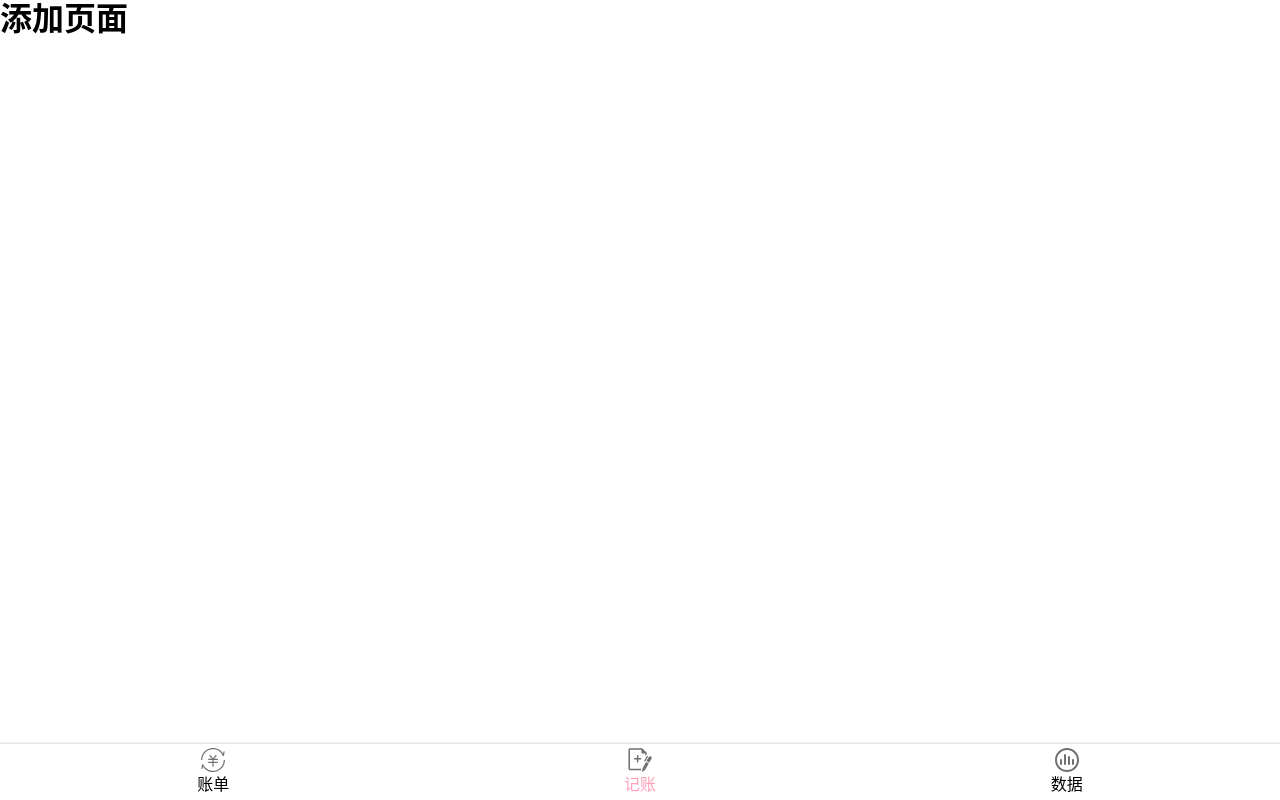
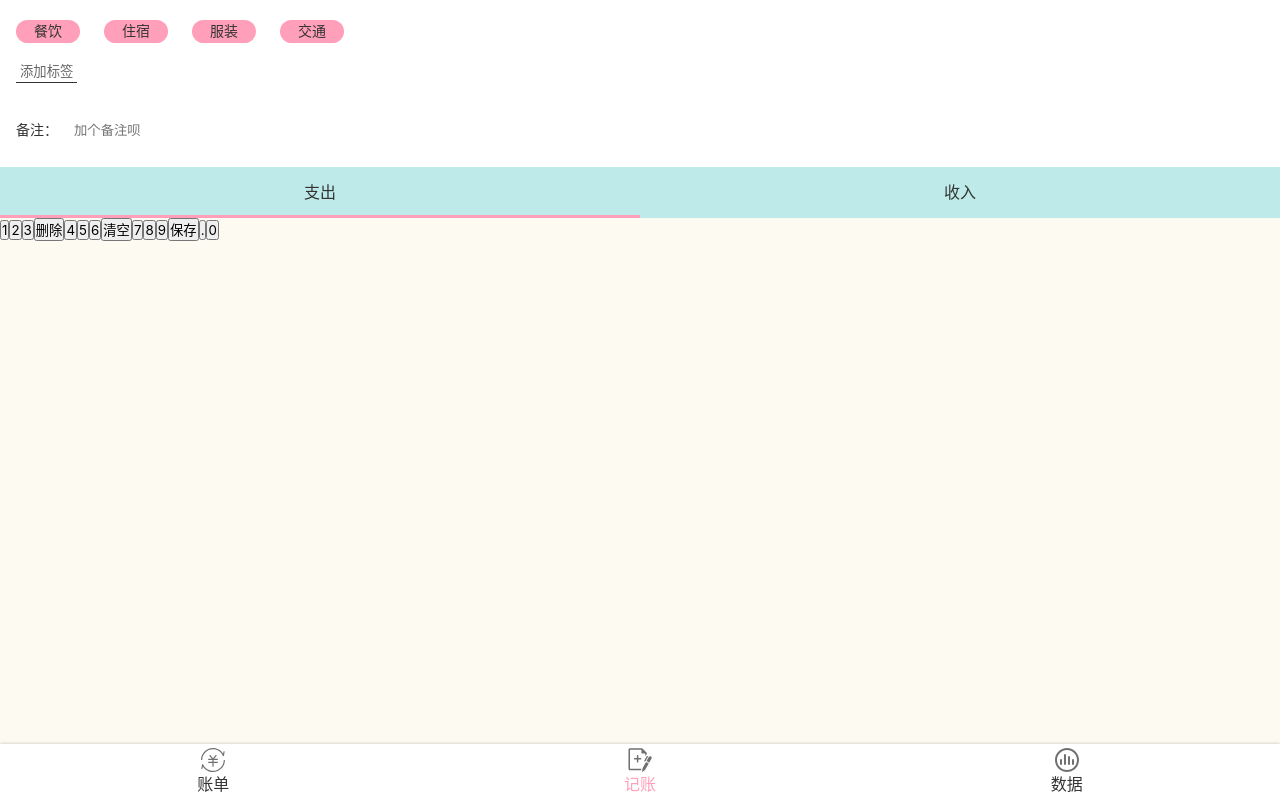
Before and after one commit to WUXIAOd/xiaoebk, a React app: page /#/add in a window 1280 px wide. Built offline with nearby package versions, Linux system fonts and the light colour scheme.

Commit message:
add页面tags、note和category UI完成

```diff
--- a/src/App.tsx
+++ b/src/App.tsx
@@ -10,9 +10,15 @@ import Bill from './views/Bill';
 import Add from './views/Add';
 import Chart from './views/Chart';
 import NoMatch from './views/NoMatch';
+import styled from 'styled-components';
+
+const AppWrapper = styled.div`
+color: #333;
+`
 
 function App() {
   return (
+    <AppWrapper>
       <Router>
         <Switch>
           <Route path="/bill">
@@ -30,6 +36,7 @@ function App() {
           </Route>
         </Switch>
       </Router>
+    </AppWrapper>
   );
 }
 
--- a/src/components/Nav.tsx
+++ b/src/components/Nav.tsx
@@ -4,6 +4,7 @@ import React from 'react';
 import Icon from './Icon';
 
 const NavWrapper = styled.nav`
+  background: #fff;
   line-height: 24px;
   box-shadow: 0 0 3px rgba(0,0,0,0.25);
   >ul {
--- a/src/index.scss
+++ b/src/index.scss
@@ -28,8 +28,15 @@ body{
   font-family: $font-hei;
   font-size: 16px;
   line-height: 1.2;
+  background: #FDFAF1;
 }
 .icon{
   width: 2em;
   height: 2em;
 }
+button{
+  font-family: inherit;
+}
+:focus{
+  outline: none;
+}
--- a/src/views/Add.tsx
+++ b/src/views/Add.tsx
@@ -1,10 +1,105 @@
 import Layout from '../components/Layout';
 import React from 'react';
+import styled from 'styled-components';
+
+const TagsSection = styled.section`
+  background: #ffffff;
+  padding: 12px 16px;
+  >ol{
+    margin: 0 -12px;
+    >li{
+      background: #FF9FBA;border-radius: 18px;
+      display: inline-block;padding: 3px 18px;
+      font-size: 14px;margin: 8px 12px;
+    }
+  }
+  > button{
+    background: none;border: none;
+    padding: 2px 4px;border-bottom: 1px solid #333;
+    color: #666;margin-top: 8px;
+  }
+`;
+const NoteSection = styled.section`
+  background: #fff;
+  padding: 0 16px;
+  font-size: 14px;
+  >label{
+    display: flex;
+    align-items: center;
+    > span{
+      margin-right: 16px;white-space: nowrap;
+    }
+    > input{
+      display: block;
+      width: 100%;
+      height: 72px;
+      background: none;
+      border: none;
+    }
+  }
+`;
+const CategorySection = styled.section`
+  > ul {
+  display: flex;
+  background: #beebe9;
+    > li {
+      width: 50%;
+      text-align: center;
+      padding: 16px 0;
+      position: relative;
+      &.selected::after{
+        content: '';position: absolute;display: block;
+        height: 3px;width: 100%;bottom: 0;
+        left: 0;background: #FF9FBA;
+      }
+    }
+  }
+`;
+const NumberPadSection = styled.section`
+
+`;
+
 
 function Add() {
   return (
     <Layout>
-      <h1>添加页面</h1>
+      <TagsSection>
+        <ol>
+          <li>餐饮</li>
+          <li>住宿</li>
+          <li>服装</li>
+          <li>交通</li>
+        </ol>
+        <button>添加标签</button>
+      </TagsSection>
+      <NoteSection>
+        <label>
+          <span>备注：</span>
+          <input type="text" placeholder="加个备注呗"/>
+        </label>
+      </NoteSection>
+      <CategorySection>
+        <ul>
+          <li className="selected">支出</li>
+          <li>收入</li>
+        </ul>
+      </CategorySection>
+      <NumberPadSection>
+        <button>1</button>
+        <button>2</button>
+        <button>3</button>
+        <button>删除</button>
+        <button>4</button>
+        <button>5</button>
+        <button>6</button>
+        <button>清空</button>
+        <button>7</button>
+        <button>8</button>
+        <button>9</button>
+        <button>保存</button>
+        <button>.</button>
+        <button>0</button>
+      </NumberPadSection>
     </Layout>
   );
 }
```
Lines whose indentation alone changed are shown as unchanged.
